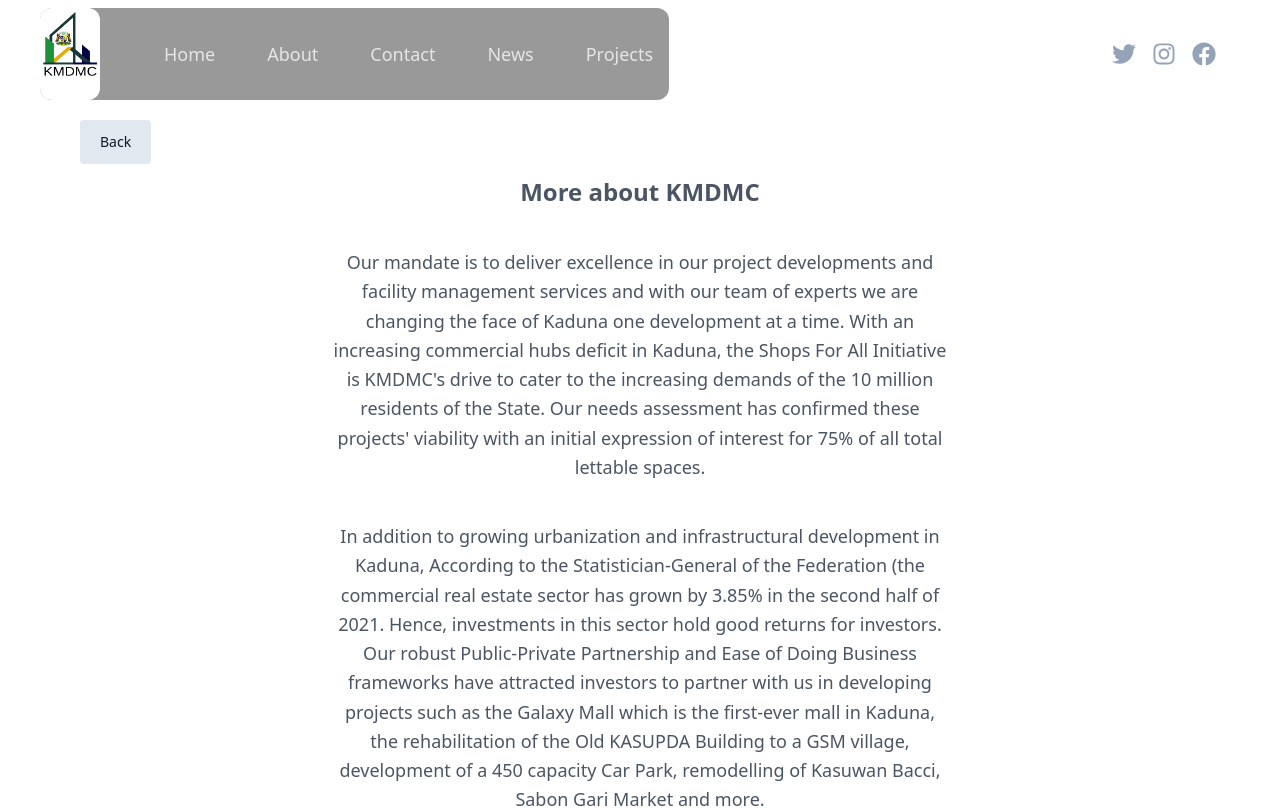
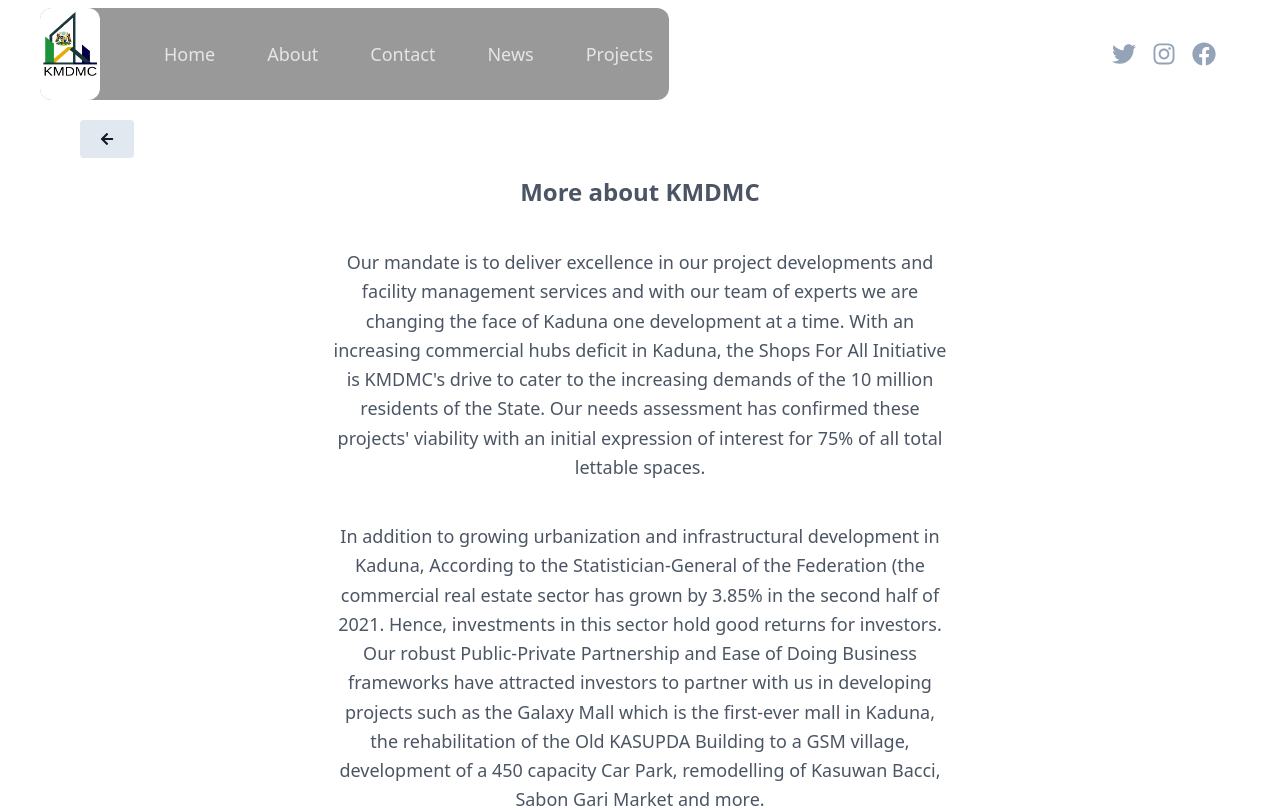
Before and after one commit to general-Dee/kmdmc, a Next.js app: page /about_details in a window 1280 px wide. Shown: the top 808 px of the page. Built offline with nearby package versions, Linux system fonts and the light colour scheme.

Commit message:
endtime03

```diff
--- a/components/About.tsx
+++ b/components/About.tsx
@@ -15,11 +15,9 @@ function About() {
             <div  className="container px-5 py-24 mx-auto my-20 flex flex-col">
                 <div className="lg:w-4/6 mx-auto">
                     <div className="rounded-lg h-84 overflow-hidden p-10 flex justify-center">
-                        <Image width={1200} height={500} alt="content" className="object-cover object-center h-full w-full" src="/img/md.jpg" />
-                        {/* <h3 className='absolute right-10 bottom-10 z-10'>MD/ CEO </h3> */}
-                        {/* <Image src= {"/logo.png"} layout="intrinsic" objectFit='cover' width={90} height={110}/> */}
+                        <Image width={1200} height={500} priority alt="content" className="object-cover object-center h-full w-full" src="/img/md.jpg" />
                     </div>
-                    <h3 className='ml-10 font-semibold text-2xl sm:text-lg'>Managing Director / Chief Executive Officer </h3>
+                    <h3 className='font-semibold text-sm md:text-lg lg:text-xl'>Managing Director / Chief Executive Officer </h3>
                     <div className="flex flex-col sm:flex-row mt-10">
                         <div className="sm:w-1/3 text-center sm:pr-8 sm:py-8">
                             <div className="w-12 h-12 p-2 rounded-full inline-flex items-center justify-center bg-gray-200 text-gray-400">
--- a/components/Banner.tsx
+++ b/components/Banner.tsx
@@ -24,6 +24,7 @@ function Banner({bannerImages}: Props) {
     <div className='max-w-4xl overflow-x-hidden flex flex-col over'>
       <div className='absolute top-0 left-0 -z-6 h-[95vh] w-screen'>
         <Image
+        priority
         src= {`/${bannerImg ? bannerImg.img : ""}`}
         layout= 'fill'
         objectFit='cover'
--- a/components/Team.tsx
+++ b/components/Team.tsx
@@ -103,7 +103,7 @@ function Team() {
   <div className="container px-5 py-24 mx-auto">
     <div className="flex flex-col text-center w-full mb-20">
       <h1 className="text-2xl font-medium title-font mb-4 text-gray-900">MANAGEMENT TEAM</h1>
-      <p className="lg:w-2/3 mx-auto leading-relaxed text-base">Whatever cardigan tote bag tumblr hexagon brooklyn asymmetrical gentrify, subway tile poke farm-to-table. Franzen you probably haven't heard of them.</p>
+      {/* <p className="lg:w-2/3 mx-auto leading-relaxed text-base">Whatever cardigan tote bag tumblr hexagon brooklyn asymmetrical gentrify, subway tile poke farm-to-table. Franzen you probably haven't heard of them.</p> */}
     </div>
     <div className="flex flex-wrap -m-4">
       <div className="p-4 mx-auto lg:w-1/3 md:w-1/2">
--- a/pages/about_details.tsx
+++ b/pages/about_details.tsx
@@ -6,6 +6,7 @@ import About_more from '../components/About_more'
 import Footer from '../components/Footer'
 import { ArrowLeftIcon } from '@heroicons/react/solid'
 import Link from 'next/link'
+import { FaArrowLeft } from 'react-icons/fa'
 
 function news() {
   return (
@@ -20,7 +21,7 @@ function news() {
 
       <div className='w-screen h-[2vh]'></div>
       <Link href={"/about"}>
-         <div className='fixed left-10 lg:left-20 top-[15vh] text-xl sm:text-sm px-5 py-3 bg-slate-200 text text-gray-900 cursor-pointer rounded'>Back</div>
+         <div className='fixed left-10 lg:left-20 top-[15vh] text-xl sm:text-sm px-5 py-3 bg-slate-200 text text-gray-900 cursor-pointer rounded'><FaArrowLeft/></div>
         </Link>
       <section className="text-gray-600 body-font">
   <div className="container px-5 py-40 mx-auto">
```
